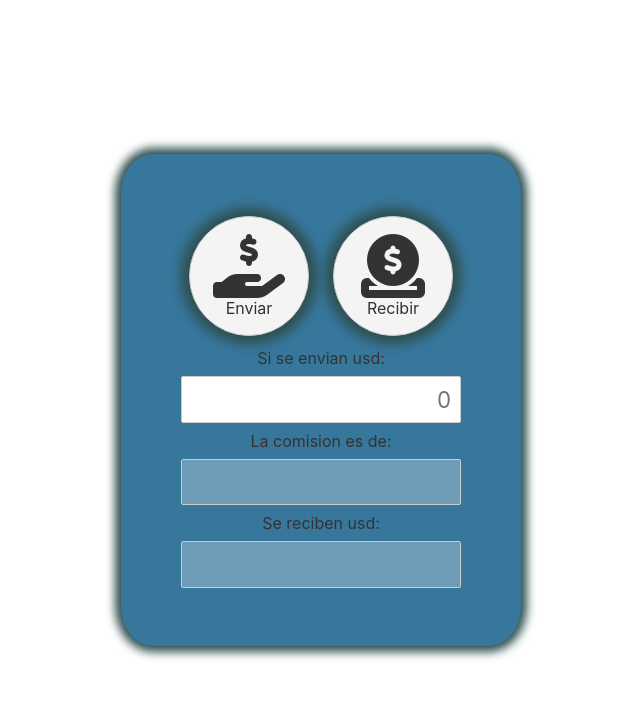
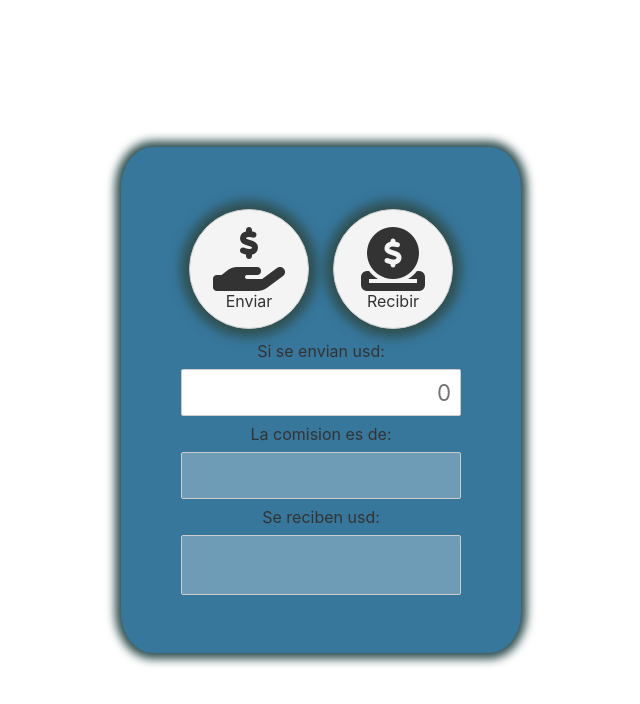
Before and after one commit to Leirbagabo/paypal-comisions-calc, a Svelte app: page / in a window 1280 px wide. Shown: the top 704 px of the page, without its empty margins (319-959 px from the left). Built offline with nearby package versions, Linux system fonts and the light colour scheme.

Commit message:
fix To fixed nums

```diff
--- a/src/App.svelte
+++ b/src/App.svelte
@@ -2,6 +2,7 @@
   const ppcomision= 0.30;
   //valor input
   let value ="";
+  $: valuenum= Number(value);
   //porcentaje comision
   let comisionpercent;
 
@@ -44,7 +45,7 @@
         alert("just num pls");
       }
     }
-    return Number(result);
+    return result;
   }
 
 //comision percent
@@ -55,7 +56,7 @@ function comision(){
 
 function recibido(){
  let result=Number(value)-Number(comisionpercent);
- return result;
+ return result.toFixed(2);
 };
 
 </script>
@@ -78,7 +79,7 @@ function recibido(){
       <span>La comision es de:</span>
       <input type="text" disabled placeholder={comisionpercent} id="comision" />
       <span>Se reciben usd:</span>
-      <input type="text" placeholder={totalrecibido} disabled />
+      <input type="text" placeholder={totalrecibido} disabled  id="recitotal"/>
     </div>
   </div>
 </main>
@@ -131,6 +132,11 @@ function recibido(){
     text-align: center;
   }
 
+  #recitotal{
+    text-align:center;
+  font-size: 1.8rem;
+  }
+
   @media (min-width: 640px) {
     main {
       max-width: none;
```
